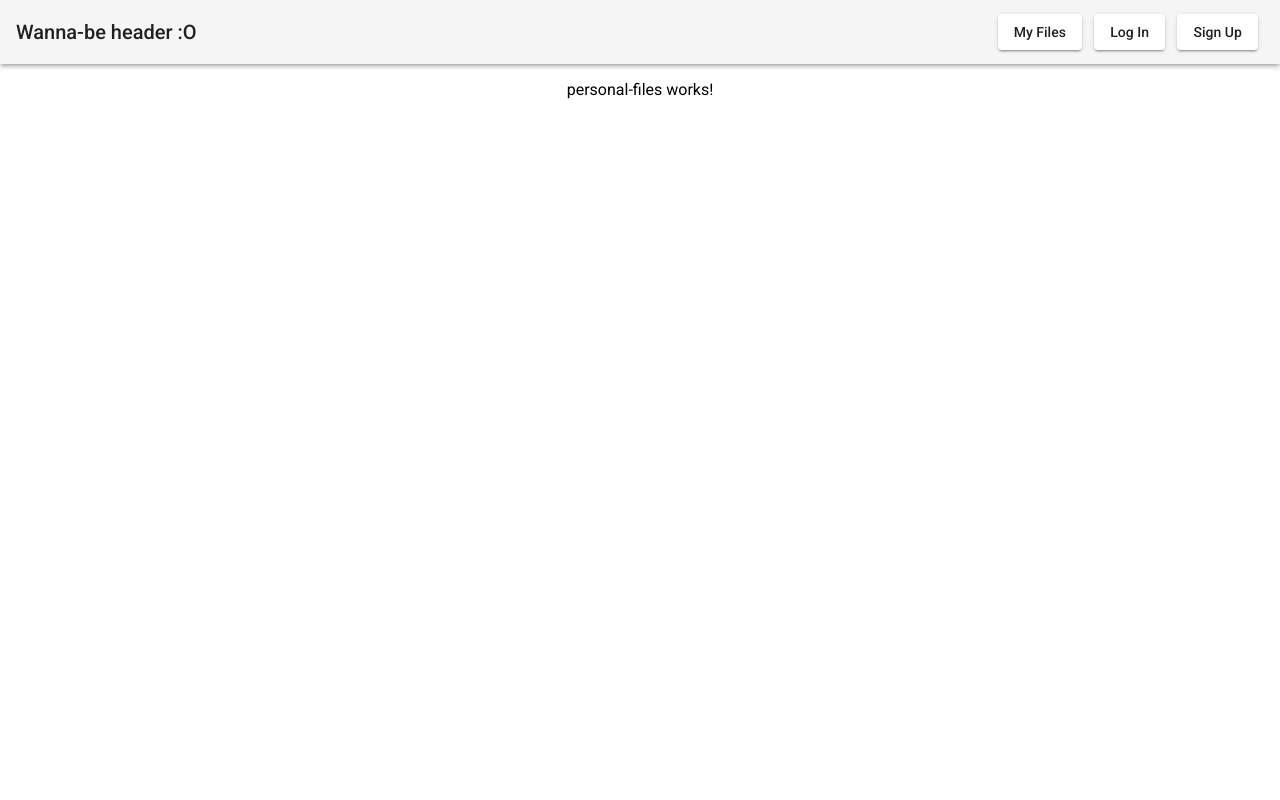
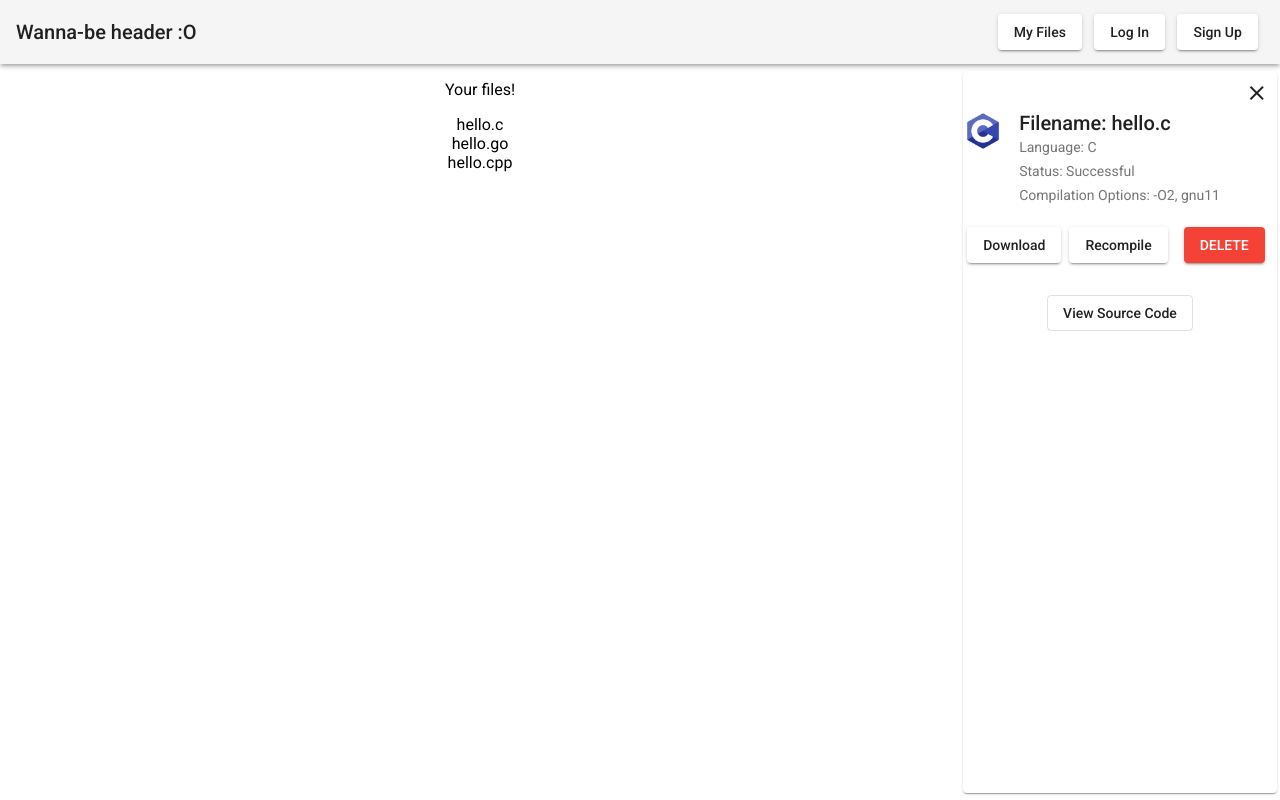
Before and after one commit to NikosGad/Webassembly_Compiler_Collection, an Angular app in the folder frontend/app-frontend/: page /personal_files in a window 1280 px wide. Built offline with nearby package versions, Linux system fonts and the light colour scheme.

Commit message:
Combine personal-file-details component inside personal-files component

```diff
--- a/frontend/app-frontend/src/app/personal-files/personal-files.component.css
+++ b/frontend/app-frontend/src/app/personal-files/personal-files.component.css
@@ -0,0 +1,43 @@
+.flex-container-personal-files {
+    height: 100%;
+    display: flex;
+    flex-flow: row wrap;
+}
+
+.flex-item-file-list {
+    margin: 0;
+    padding: 0;
+    flex: 3 1 75%;
+}
+
+.flex-item-file-details {
+    flex: 1 1 25%;
+}
+
+.flex-container-personal-file-details-card {
+    margin: 0%;
+    padding: 0%;
+    height: 98%;
+    top: 1%;
+    width: 98%;
+    left: 1%;
+    display: flex;
+    flex-flow: column nowrap;
+}
+
+.flex-item-close-button {
+    text-align: right;
+    flex: 0 1 auto;
+}
+
+.flex-item-app-personal-file-details {
+    flex: 1 1 auto;
+    display: flex;
+    flex-flow: column nowrap;
+    text-align: left;
+}
+
+:host {
+    flex: 1 1 auto;
+    display: block;
+}
--- a/frontend/app-frontend/src/app/personal-files/personal-files.component.html
+++ b/frontend/app-frontend/src/app/personal-files/personal-files.component.html
@@ -1 +1,15 @@
-<p>personal-files works!</p>
+<div class="flex-container-personal-files">
+    <ul class="flex-item-file-list">
+        <p>Your files!</p>
+        <li *ngFor="let file of files" (click)="onFileSelect(file)">{{file.name}}</li>
+    </ul>
+
+    <div *ngIf="selected_file" class="flex-item-file-details">
+        <mat-card class="flex-container-personal-file-details-card">
+            <div class="flex-item-close-button">
+                <button mat-icon-button name="closeSelectedFileButton" (click)="closeDetails()"><mat-icon>close</mat-icon></button>
+            </div>
+            <app-personal-file-details class="flex-item-app-personal-file-details" [file]="selected_file"></app-personal-file-details>
+        </mat-card>
+    </div>
+</div>
--- a/frontend/app-frontend/src/app/personal-files/personal-files.component.ts
+++ b/frontend/app-frontend/src/app/personal-files/personal-files.component.ts
@@ -6,10 +6,26 @@ import { Component, OnInit } from '@angular/core';
   styleUrls: ['./personal-files.component.css']
 })
 export class PersonalFilesComponent implements OnInit {
+  files = [
+    { name: "hello.c", path: "/results/emscripten/2020-04-09 20:36:12.116313_f1bcfccb06e22196a782b8e74107dff168d0215224ed1b1116179e8717ed358e/", language: "C", options: "-O2, gnu11", status:"Successful", content: "" },
+    { name: "hello.go", path: "/results/emscripten/2020-04-09 20:36:12.116313_f1bcfccb06e22196a782b8e74107dff168d0215224ed1b1116179e8717ed358e/", language: "Golang", options: "-O2", status: "Erroneous", content: "" },
+    { name: "hello.cpp", path: "/results/emscripten/2020-04-09 20:36:12.116313_f1bcfccb06e22196a782b8e74107dff168d0215224ed1b1116179e8717ed358e/", language: "C++", options: "-O2, gnu++11", status:"Successful", content: "" },
+  ];
+
+  selected_file = this.files[0];
 
   constructor() { }
 
   ngOnInit() {
   }
 
+  onFileSelect(file:any): void {
+    this.selected_file = file;
+    console.log("You selected:", this.selected_file);
+  }
+
+  closeDetails() {
+    this.selected_file = null;
+  }
+
 }
```
